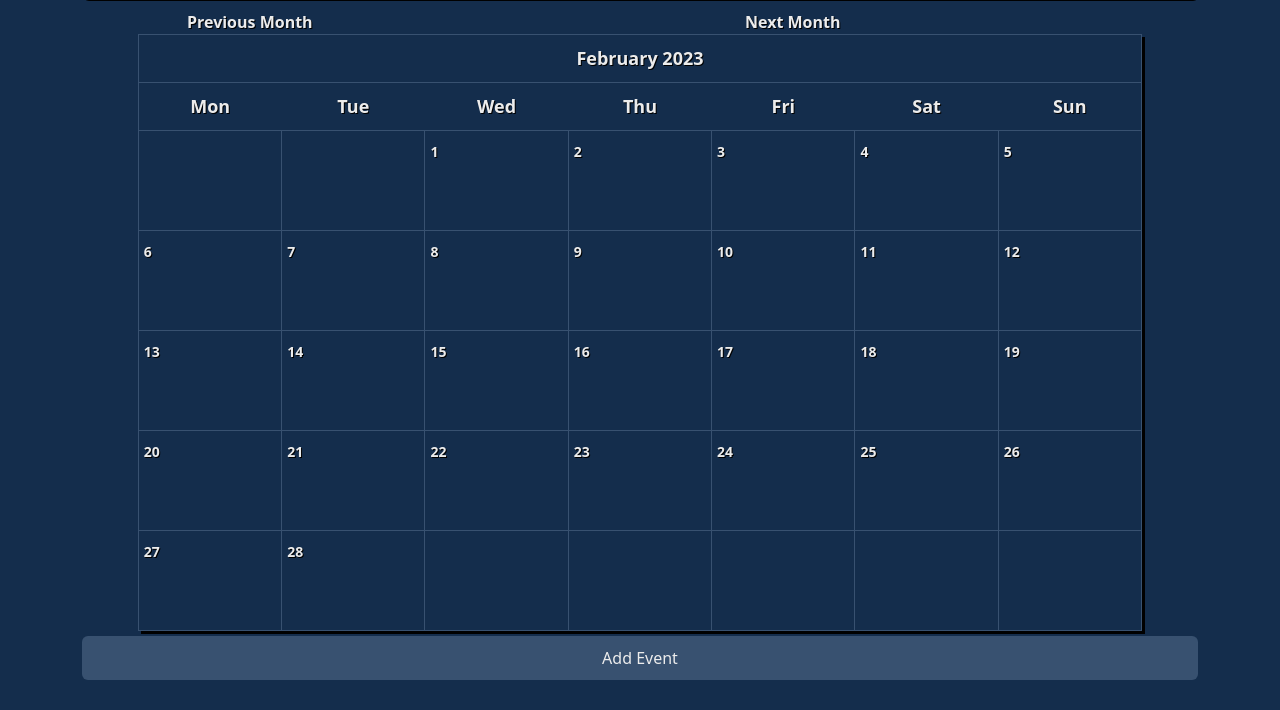
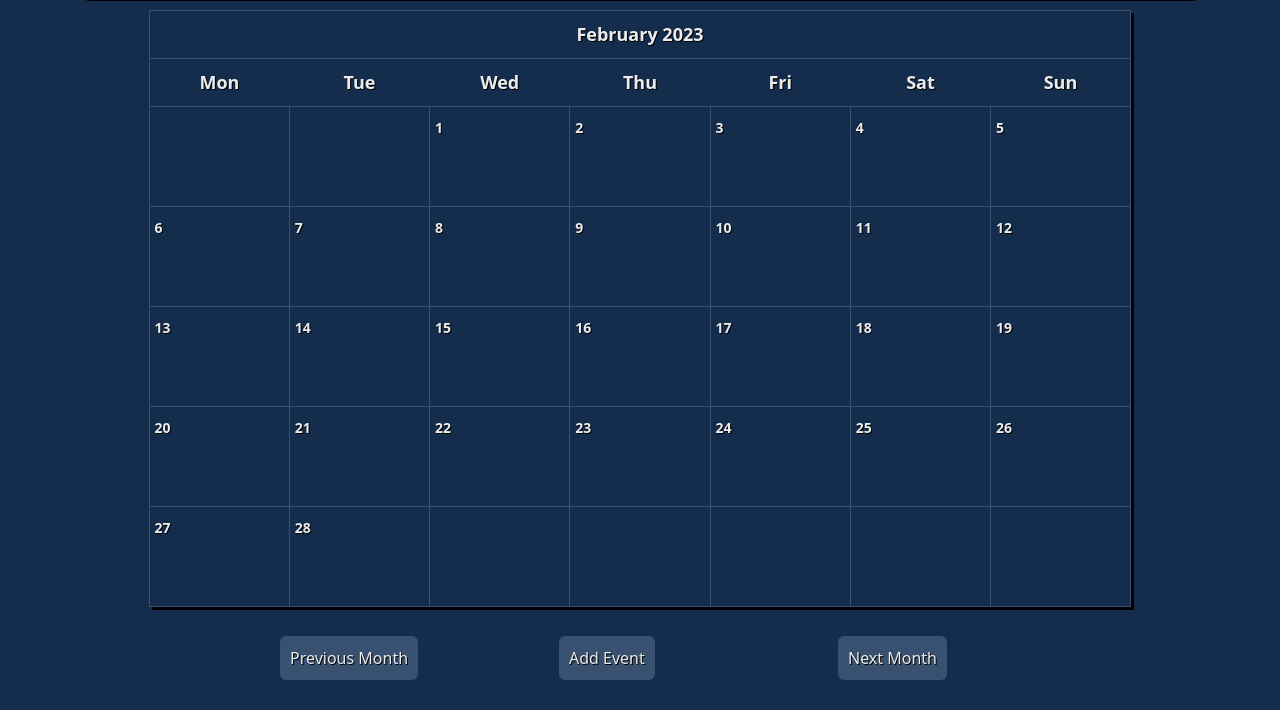
Before and after one commit to chondosha1234/portfolio, a Django app: page /calendar/ in a window 1280 px wide. Shown: the part 90-800 px from the top of the page. Run offline with Django 3.2, Linux system fonts and the light colour scheme; a user stored in the database is signed in; data that the repository does not hold is empty.

Commit message:
changed button styling

```diff
--- a/calendar_app/static/calendar_style.css
+++ b/calendar_app/static/calendar_style.css
@@ -68,12 +68,7 @@ a {
   justify-content: space-between;
 }
 
-.prev-next-container {
-  display: flex;
-  flex-wrap: nowrap;
-  justify-content: space-between;
-  padding: 25px 0px 0px 10px;
-}
+
 
 .form-control {
   color: #ececec;
@@ -100,12 +95,13 @@ a {
   border: none;
   padding: 10px 10px;
   margin-top: 5px;
+  text-shadow: 1px 1px black;
 }
 
 .btn:hover {
   background-color: #142d4c;
-  border-color: #ececec;
-  border: 1px solid;
+  color: #ececec;
+  border: 1px solid #ececec;;
 }
 
 .event-detail-container {
--- a/templates/calendar.html
+++ b/templates/calendar.html
@@ -7,21 +7,24 @@
 {% block body_content %}
 <div class="container">
 
-  <div class="row justify-content-around">
-    <div class="col-md-4">
-      <a class="prev-month" href="{% url 'cal:calendar' %}?{{ prev_month }}">Previous Month</a>
-    </div>
-    <div class="col-md-4">
-      <a class="next-month" href="{% url 'cal:calendar' %}?{{ next_month }}">Next Month</a>
+  <div class="row">
+    <div class="col">
+      {{ calendar }}
     </div>
   </div>
 
-  <div class="row">
-    {{ calendar }}
-  </div>
+  <br>
 
   <div class="row">
-    <button class="btn"><a class="add-event-link" href="{% url 'cal:create_event' %}">Add Event</a></button>
+    <div class="col-md-3 offset-md-2">
+      <a class="btn btn-info right mr-2" id="prev-month" href="{% url 'cal:calendar' %}?{{ prev_month }}">Previous Month</a>
+    </div>
+    <div class="col-md-3">
+      <a class="btn btn-info right mr-2" id="add-event-link" href="{% url 'cal:create_event' %}">Add Event</a>
+    </div>
+    <div class="col-md-3">
+      <a class="btn btn-info right mr-2" id="next-month" href="{% url 'cal:calendar' %}?{{ next_month }}">Next Month</a>
+    </div>
   </div>
 
 </div>
--- a/templates/event_details.html
+++ b/templates/event_details.html
@@ -5,6 +5,7 @@
 {% endblock %}
 
 {% block body_content %}
+<br>
 <div class="event-detail-container">
   <p name="title" class="event-detail">{{ event.title }}</p>
   <br>
@@ -12,8 +13,8 @@
   <br>
   <p name="start_end_times" class="event-detail">{{ event.start_time }} -- {{ event.end_time }}</p>
   <br>
-  <button class="btn"><a href="{% url 'cal:delete_event' event_id %}"> Delete </a></button>
+  <a class="btn btn-info right mr-2" href="{% url 'cal:delete_event' event_id %}"> Delete </a>
   <br>
-  <button class="btn"><a href="{% url 'cal:calendar' %}"> Return </a></button>
+  <a class="btn btn-info right mr-2" href="{% url 'cal:calendar' %}"> Return </a>
 </div>
 {% endblock %}
```
Also changed, not shown: templates/create_event.html (+6 -2 lines), db.sqlite3.
